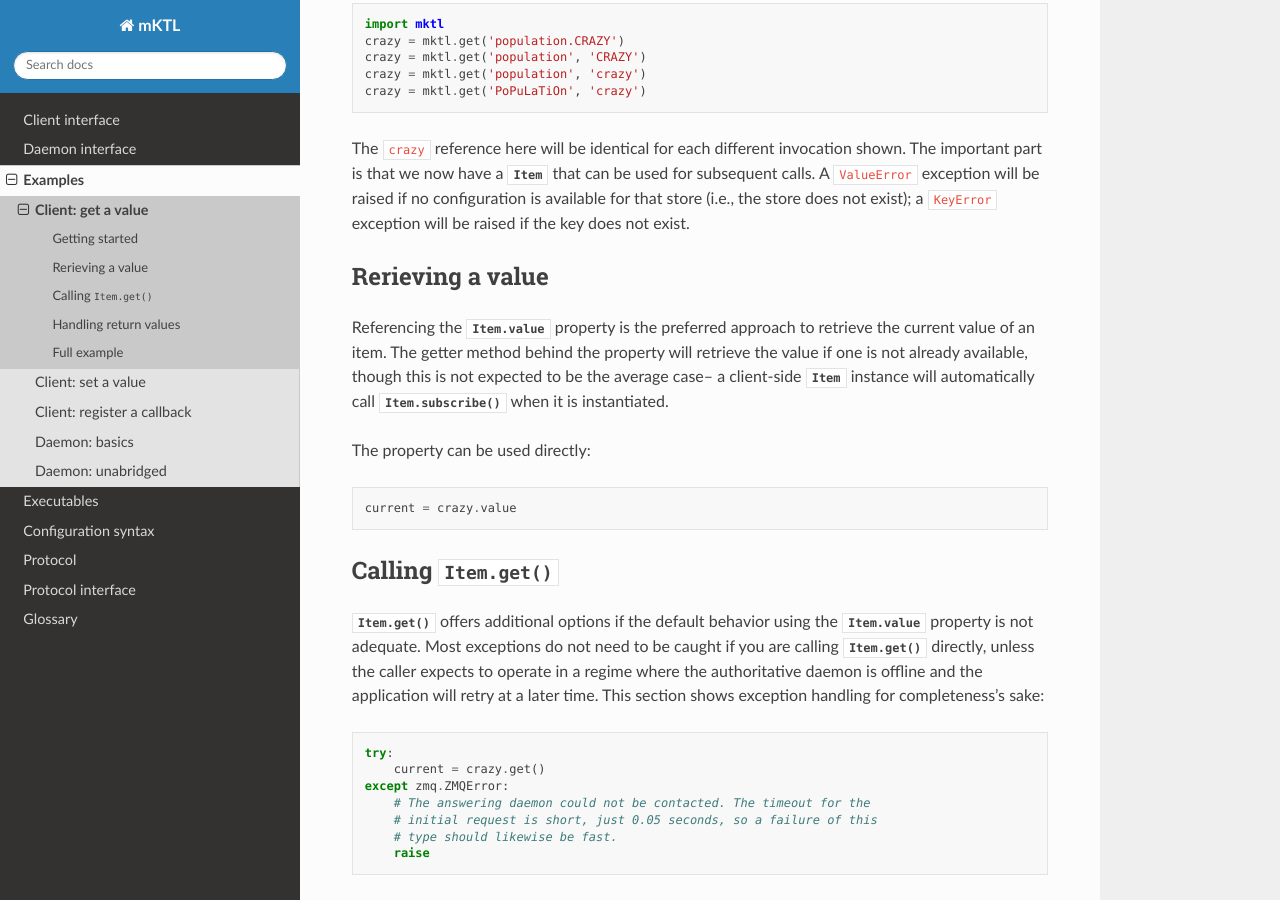
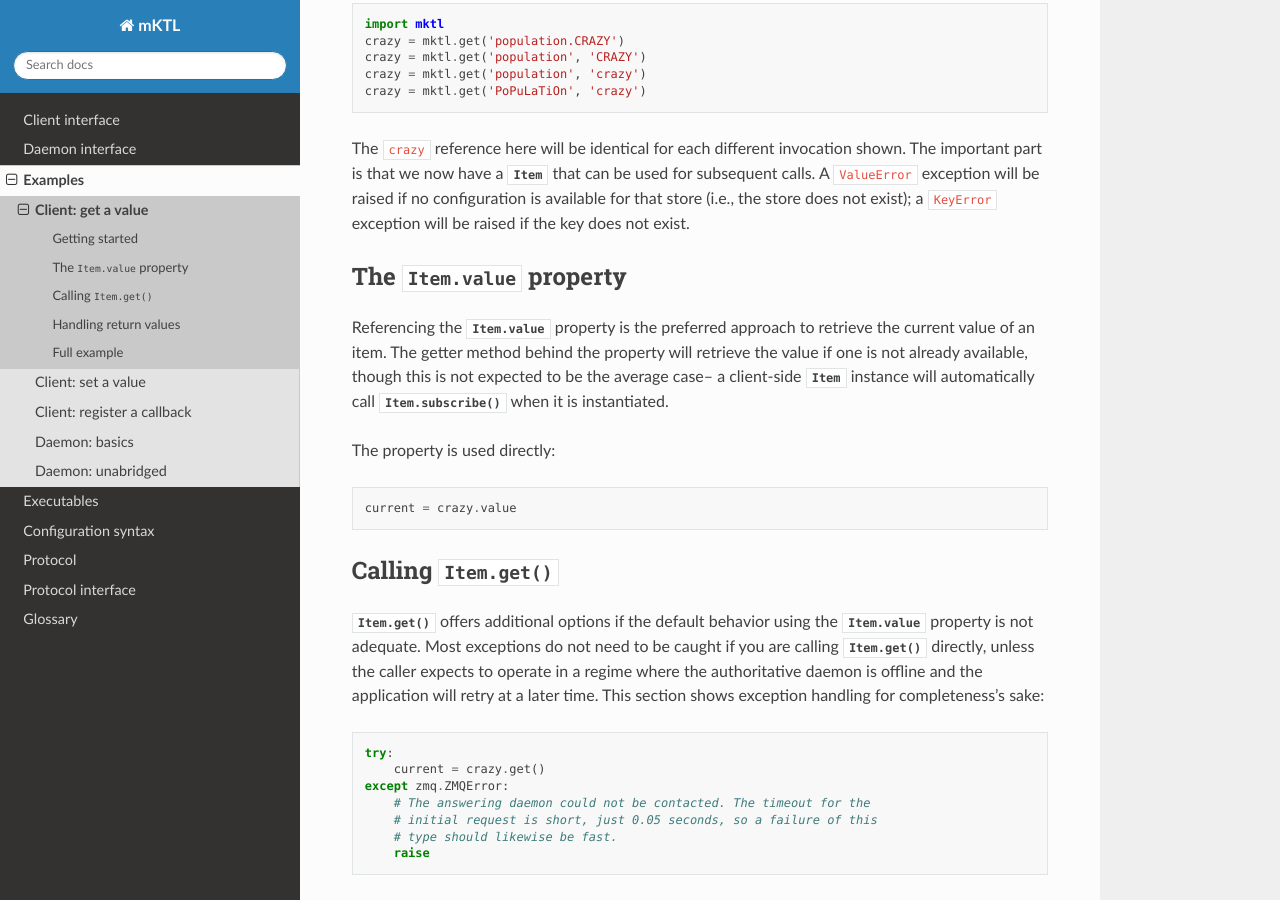
Before and after one commit to KeckObservatory/mKTL, a Sphinx documentation site: the page built from doc/example/get.rst, in a window 1280 px wide and 900 px high, scrolled down 382 px. Built offline with Sphinx 7.4.7 and the Read the Docs theme 3.1.0, drawn with Linux system fonts in a browser that asks for light colours.

Commit message:
Minor tweaks to the section on the Item.value property.

```diff
--- a/doc/example/get.rst
+++ b/doc/example/get.rst
@@ -32,8 +32,8 @@ configuration is available for that store (i.e., the store does not exist);
 a ``KeyError`` exception will be raised if the key does not exist.
 
 
-Rerieving a value
------------------
+The :py:attr:`Item.value` property
+----------------------------------
 
 Referencing the :py:attr:`Item.value` property is the preferred approach to
 retrieve the current value of an item. The getter method behind the property
@@ -41,7 +41,7 @@ will retrieve the value if one is not already available, though this is not
 expected to be the average case-- a client-side :class:`Item` instance will
 automatically call :func:`Item.subscribe` when it is instantiated.
 
-The property can be used directly::
+The property is used directly::
 
     current = crazy.value
 
```
